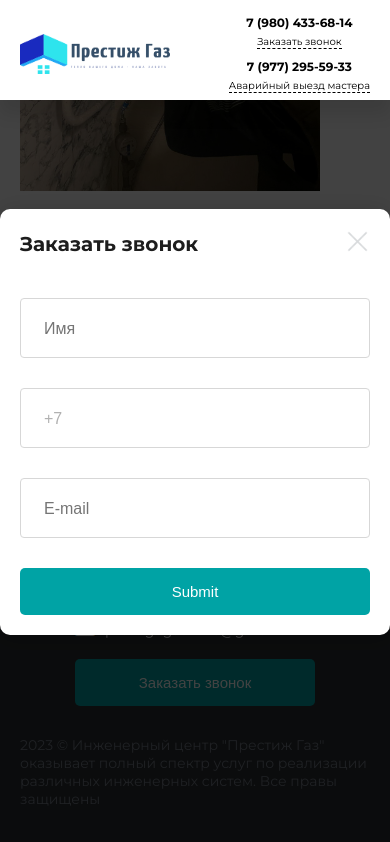
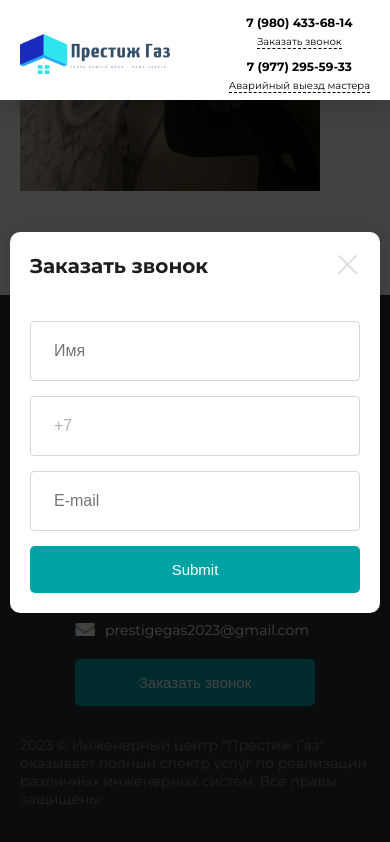
Before and after one commit to AlexandrSyvorotkin/prestige-gas, a Next.js app: page / in a window 390 px wide. Both pictures are taken after a click on the button "Заказать звонок". Shown: the part 9383-10225 px from the top of the page. Built offline with nearby package versions, Linux system fonts and the light colour scheme.

Commit message:
fix little issues

```diff
--- a/src/UI/Modal/Modal.module.scss
+++ b/src/UI/Modal/Modal.module.scss
@@ -11,6 +11,7 @@
   background-color: rgba(0, 0, 0, 0.74);
   transition: all 0.3s;
   animation: _showBackdrop_fkwlc_1 0.3s ease-out;
+
   .modal {
     background: #ffffff;
     width: 400px;
@@ -18,24 +19,30 @@
     border-radius: 10px;
     transition: all 0.3s;
     padding: 20px;
+    margin: 0 10px;
   }
+
   .close {
     cursor: pointer;
     transition: 0.5s;
+
     &:hover {
       transform: rotate(90deg);
     }
   }
+
   .header {
     display: flex;
     justify-content: space-between;
     align-items: center;
+
     & > span {
       font-size: 20px;
       font-weight: bold;
       color: #1D1D1D;
     }
   }
+
   .form {
     margin-top: 40px;
     display: flex;
@@ -43,6 +50,7 @@
     gap: 30px;
     @media (max-width: 600px) {
       width: 100%;
+      gap: 15px;
     }
 
     .submit_btn {
--- a/src/components/FooterInfoBlock/FooterInfoBlock.jsx
+++ b/src/components/FooterInfoBlock/FooterInfoBlock.jsx
@@ -15,7 +15,7 @@ const FooterInfoBlock = ({openModal, setOpenModal}) => {
                 </div>
                 <div className={styles.info_item}>
                     <Image src='/footer_logos/icon8-min.png' width='30' height='30' alt=''/>
-                    <span>+7 (977) 295-59-33</span>
+                    <a href='tel:+79772955933'>+7 (977) 295-59-33</a>
                 </div>
             </div>
             <div className={styles.info_block_section}>
```
Lines whose indentation alone changed are shown as unchanged.
